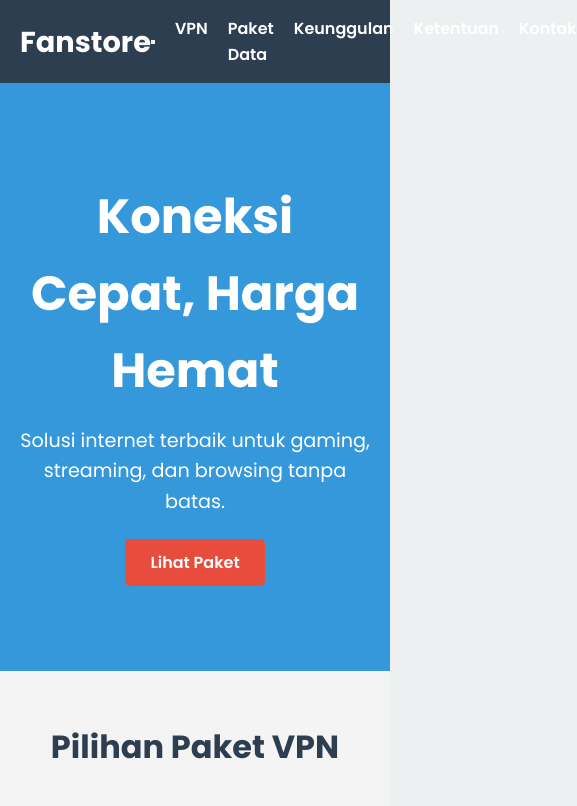
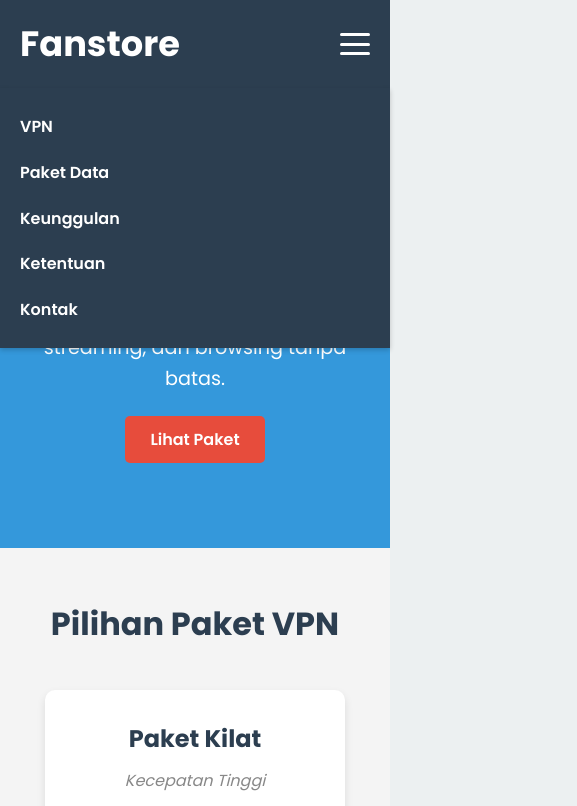
Before and after one commit to fantstore09/fanstore-website, a plain HTML site: page index.html in a window 390 px wide. Both pictures are taken after a click on the button "Toggle navigation". Shown: the top 806 px of the page, 577 px wide, since content can reach past the window. Drawn offline with Linux system fonts and the light colour scheme.

Commit message:
Update style.css
Signed-off-by: fantstore09 <fauziel097@gmail.com>

```diff
--- a/style.css
+++ b/style.css
@@ -39,31 +39,54 @@ header .container {
     display: flex;
     justify-content: space-between;
     align-items: center;
-    /* Menghilangkan flex-direction: column pada media query */
 }
 
-header .logo {
-    font-size: 1.8rem;
+.logo {
+    font-size: 2.2rem;
     font-weight: 700;
 }
 
-header nav ul {
+.menu-toggle {
+    display: none; /* Sembunyikan di desktop */
+    flex-direction: column;
+    justify-content: space-between;
+    width: 30px;
+    height: 22px;
+    cursor: pointer;
+    border: none;
+    background: transparent;
+    padding: 0;
+}
+
+.menu-toggle .bar {
+    width: 100%;
+    height: 3px;
+    background-color: #fff;
+    border-radius: 5px;
+    transition: all 0.3s ease-in-out;
+}
+
+.main-nav {
+    display: block; /* Tampilkan di desktop */
+}
+
+.main-nav ul {
     list-style: none;
     display: flex;
 }
 
-header nav ul li {
+.main-nav ul li {
     margin-left: 20px;
 }
 
-header nav ul li a {
+.main-nav ul li a {
     color: #fff;
     text-decoration: none;
     font-weight: 600;
     transition: color 0.3s;
 }
 
-header nav ul li a:hover {
+.main-nav ul li a:hover {
     color: var(--primary-color);
 }
 
@@ -236,3 +259,37 @@ footer {
     padding: 20px 0;
     font-size: 0.9rem;
 }
+
+/* Media Queries untuk Tampilan Mobile */
+@media (max-width: 768px) {
+    .menu-toggle {
+        display: flex; /* Tampilkan tombol menu */
+    }
+
+    .main-nav {
+        display: none; /* Sembunyikan navigasi di mobile secara default */
+    }
+
+    .main-nav.active {
+        display: block; /* Tampilkan navigasi saat kelas 'active' ditambahkan */
+        position: absolute;
+        top: 100%;
+        left: 0;
+        width: 100%;
+        background: var(--secondary-color);
+        box-shadow: 0 2px 5px rgba(0,0,0,0.2);
+    }
+
+    .main-nav ul {
+        flex-direction: column;
+        padding: 1rem 0;
+    }
+
+    .main-nav ul li {
+        margin: 10px 20px;
+    }
+
+    .hero h2 {
+        font-size: 2rem;
+    }
+}
```
